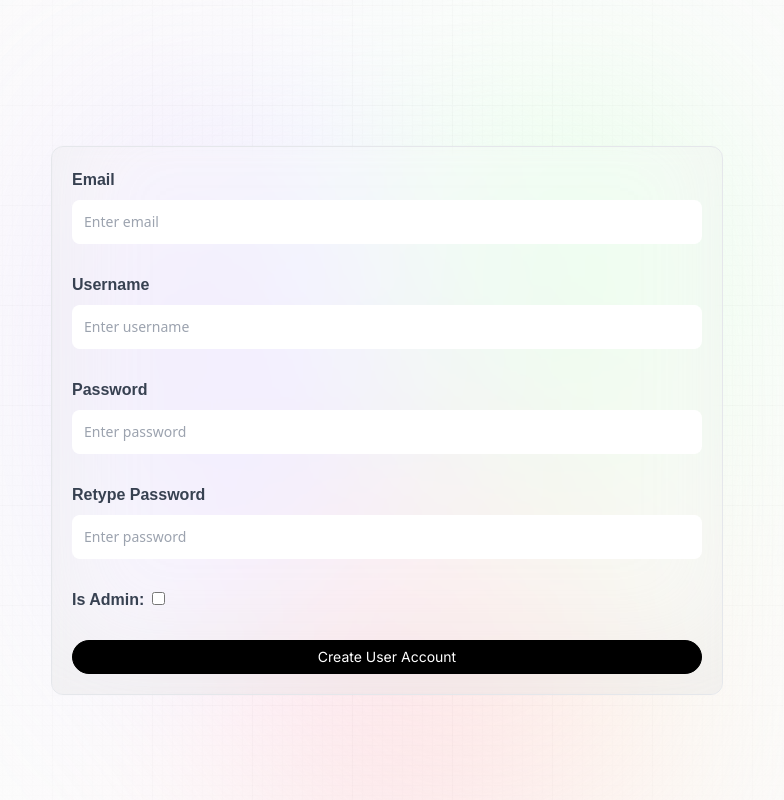
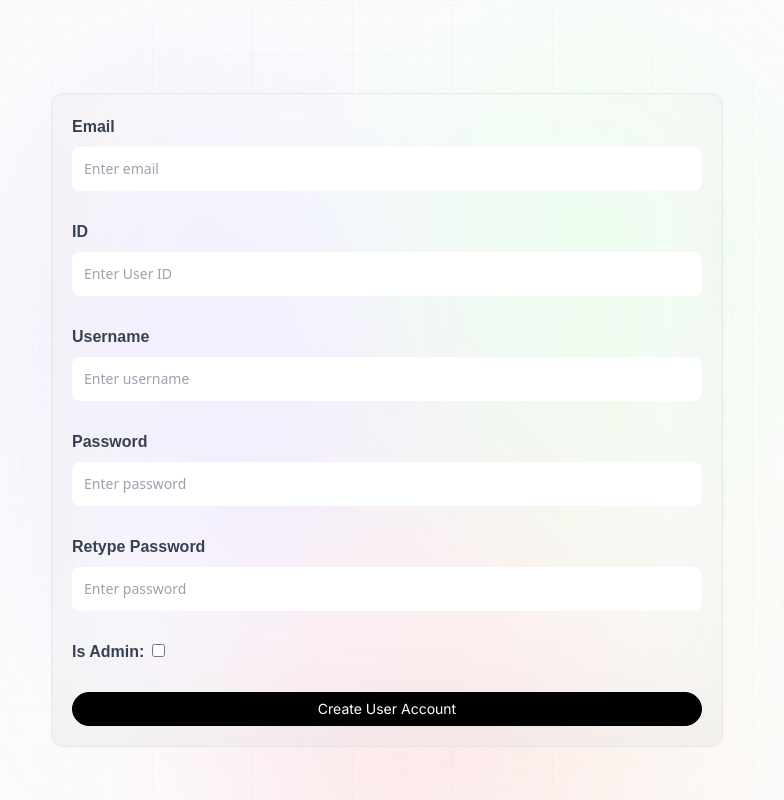
Before and after one commit to Merckerk/rtams-next, a Next.js app: page /create-admin in a window 1280 px wide. Shown: the whole page, without its empty margins (253-1037 px from the left). Built offline with nearby package versions, Linux system fonts and the light colour scheme.

Commit message:
feat: added userID in request body. added userID in FE

```diff
--- a/app/api/users/create/route.js
+++ b/app/api/users/create/route.js
@@ -7,7 +7,7 @@ connectToDB();
 export const POST = async (req, res) => {
   try {
     const reqBody = await req.json();
-    const { email, username, password, isAdmin } = reqBody;
+    const { email, userId ,username, password, isAdmin } = reqBody;
 
     console.log(reqBody);
 
@@ -25,6 +25,7 @@ export const POST = async (req, res) => {
     //create user
     const newUser = new User({
       email,
+      userId,
       username,
       password: hashedPassword,
       isAdmin,
--- a/app/create-admin/page.jsx
+++ b/app/create-admin/page.jsx
@@ -19,6 +19,7 @@ const CreateUser = () => {
   const formik = useFormik({
     initialValues: {
       email: "",
+      userId: "",
       username: "",
       password: "",
       repassword: "",
@@ -26,6 +27,7 @@ const CreateUser = () => {
     },
     validationSchema: Yup.object({
       email: Yup.string().email("Invalid Email").required("Email Required"),
+      userId: Yup.string().required("User ID is required"),
       username: Yup.string().required("Username required"),
       password: Yup.string()
         .min(12, "Password must be atleast 12 characters")
@@ -46,8 +48,8 @@ const CreateUser = () => {
     }),
     onSubmit: () => {
       //TODO: post method here
-      const { email, username, password, isAdmin } = formik.values;
-      const postValues = { email, username, password, isAdmin };
+      const { email, userId ,username, password, isAdmin } = formik.values;
+      const postValues = { email, userId,username, password, isAdmin };
       console.log("to submit:", postValues); //delete in prod
     },
   });
@@ -80,6 +82,27 @@ const CreateUser = () => {
             />
             {formik.errors.email && formik.touched.email ? (
               <p className="error_message">{formik.errors.email}</p>
+            ) : null}
+          </label>
+        </div>
+        <div className="form-group">
+          <label>
+            <span className="font-satoshi font-semibold text-base text-gray-700">
+              ID
+            </span>
+            <input
+              type="text"
+              id="userId"
+              name="userId"
+              placeholder="Enter User ID"
+              className="form_input"
+              onChange={formik.handleChange}
+              onBlur={formik.handleBlur}
+              value={formik.values.userId}
+              required
+            />
+            {formik.errors.userId && formik.touched.userId ? (
+              <p className="error_message">{formik.errors.userId}</p>
             ) : null}
           </label>
         </div>
```
Also changed, not shown: 1 other file (tests, documents, lock files or other folders).
